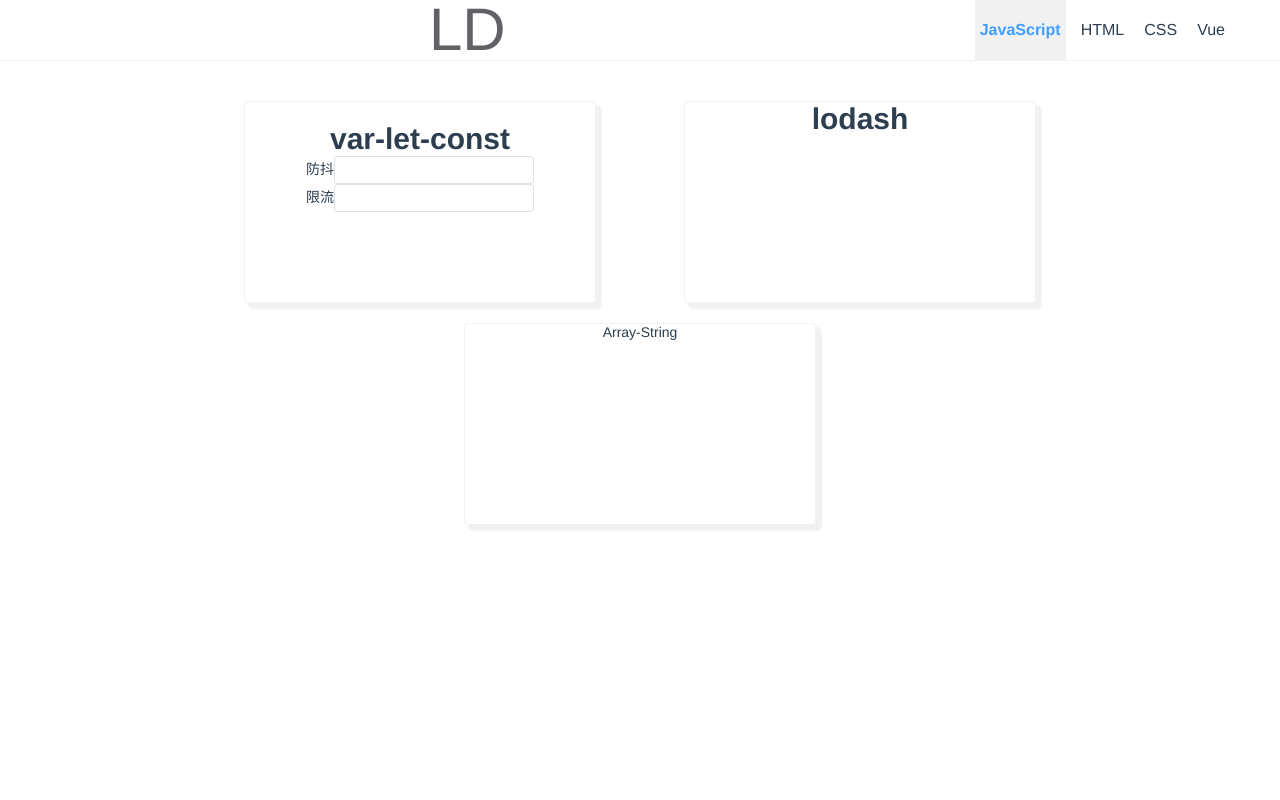
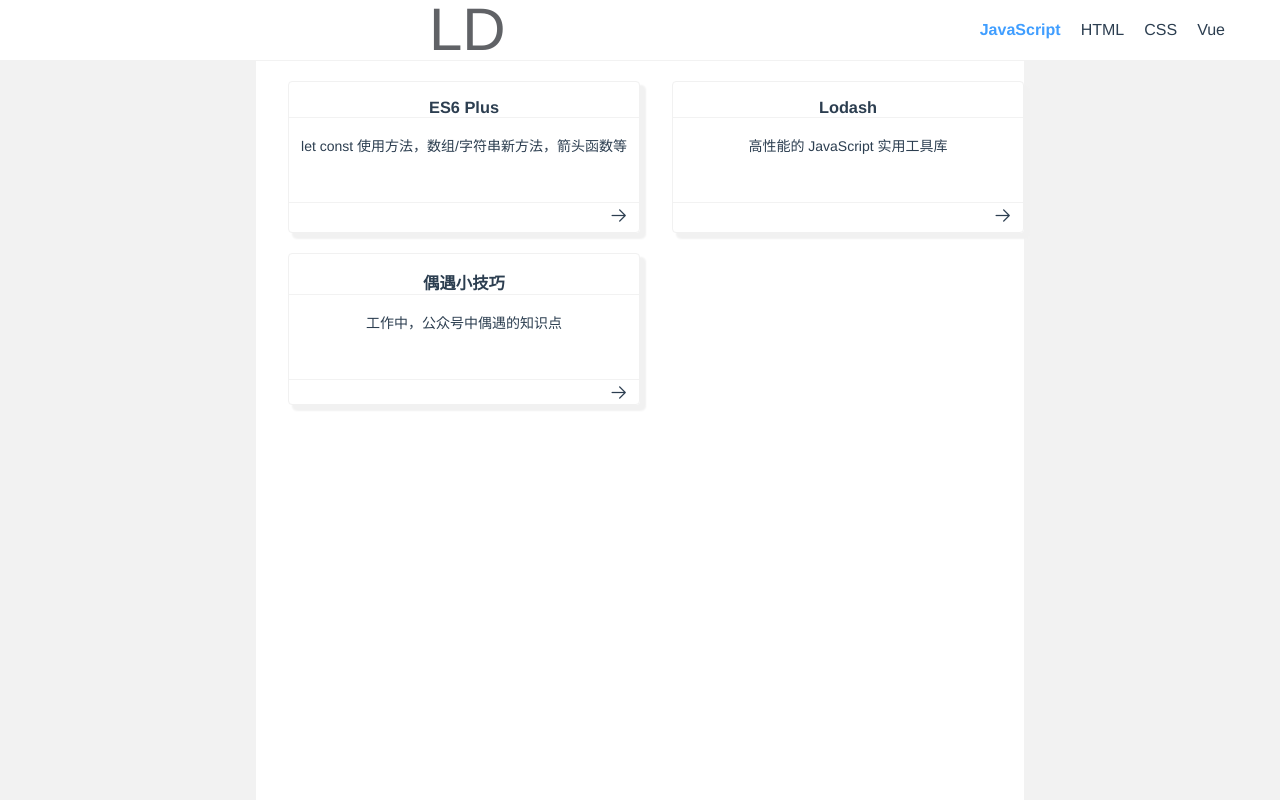
Before and after one commit to duzit/adair, a Vue app: page /javascript in a window 1280 px wide. Built offline with nearby package versions, Linux system fonts and the light colour scheme.

Commit message:
修改布局

```diff
--- a/src/components/ldContent.vue
+++ b/src/components/ldContent.vue
@@ -13,13 +13,14 @@ export default {
 <style lang="scss" scoped>
 .ldContent {
   width: 350px;
-  height: 200px;
+  height: 150px;
   border: 1px solid #f1f1f1;
   border-radius: 4px;
   box-shadow: 5px 5px 2px 1px #f1f1f1;
   margin-bottom: 20px;
 }
 .ldContent:hover {
+  transform: translateY(-3px);
   box-shadow: 5px 5px 10px 4px #f1f1f1;
 }
 </style>
--- a/src/components/ldHeader.vue
+++ b/src/components/ldHeader.vue
@@ -107,7 +107,7 @@ export default {
    .current {
      color: #409eff;
      font-weight: bold;
-     background: #f1f1f1;
+    //  background: #f1f1f1;
    }
  }
 </style>
--- a/src/components/ldPage.vue
+++ b/src/components/ldPage.vue
@@ -12,9 +12,12 @@ export default {
 
 <style lang="scss" scoped>
 .ldPage {
+  width: 60%;
+  height: calc(100vh - 61px);
   display: flex;
   flex-wrap: wrap;
-  padding: 40px 200px;
+  padding-top: 20px;
   justify-content: space-around;
+  background: #fff;
 }
 </style>
--- a/src/styles/index.scss
+++ b/src/styles/index.scss
@@ -64,9 +64,12 @@ html {
 }
 
 .ld-main {
+  display: flex;
+  justify-content: center;
   height: calc(100vh - 61px);
   position: relative;
   overflow-y: auto;
   overflow-x: hidden;
+  background: #f2f2f2;
   // margin-top: -21px; // todo
 }
--- a/src/views/modules/javascript.vue
+++ b/src/views/modules/javascript.vue
@@ -1,25 +1,51 @@
 <template>
   <ld-page>
-    <var-let-const></var-let-const>
-    <js-lodash></js-lodash>
-    <array-string></array-string>
+    <el-row>
+      <el-col v-for="item of moduleList" :key="item.path" :span="11" :offset="1">
+        <ld-content>
+          <h3 class="content-header">
+            {{ item.title }}
+          </h3>
+          <div class="content-main">
+            {{ item.des }}
+          </div>
+          <footer class="content-footer">
+            <i class="el-icon-right"></i>
+          </footer>
+        </ld-content>
+      </el-col>
+    </el-row>
   </ld-page>
 </template>
 
 <script>
-import varLetConst from '../../components/js/var-let-const'
-import jsLodash from '../../components/js/lodash'
-import arrayString from '../../components/js/array-string'
+import ldContent from '../../components/ldContent'
+
 export default {
   name: 'document',
   components: {
-    varLetConst,
-    jsLodash,
-    arrayString
+    ldContent
   },
   data() {
     return {
-
+      // javascript 模块列表
+      moduleList: [
+        {
+          title: 'ES6 Plus',
+          des: 'let const 使用方法，数组/字符串新方法，箭头函数等',
+          path: '/es6'
+        },
+        {
+          title: 'Lodash',
+          des: '高性能的 JavaScript 实用工具库',
+          path: '/lodash'
+        },
+        {
+          title: '偶遇小技巧',
+          des: '工作中，公众号中偶遇的知识点',
+          path: '/sometime'
+        },
+      ]
     }
   },
   created() {
@@ -35,5 +61,19 @@ export default {
 </script>
 
 <style lang="scss" scoped>
-
+  .content-header {
+    border-bottom: 1px solid #f2f2f2;
+  }
+  .content-main {
+    height: 45%;
+  }
+  .content-footer {
+    border-top: 1px solid #f2f2f2;
+    i {
+      font-size: 20px;
+      line-height: 25px;
+      float: right;
+      margin-right: 10px;
+    }
+  }
 </style>
```
